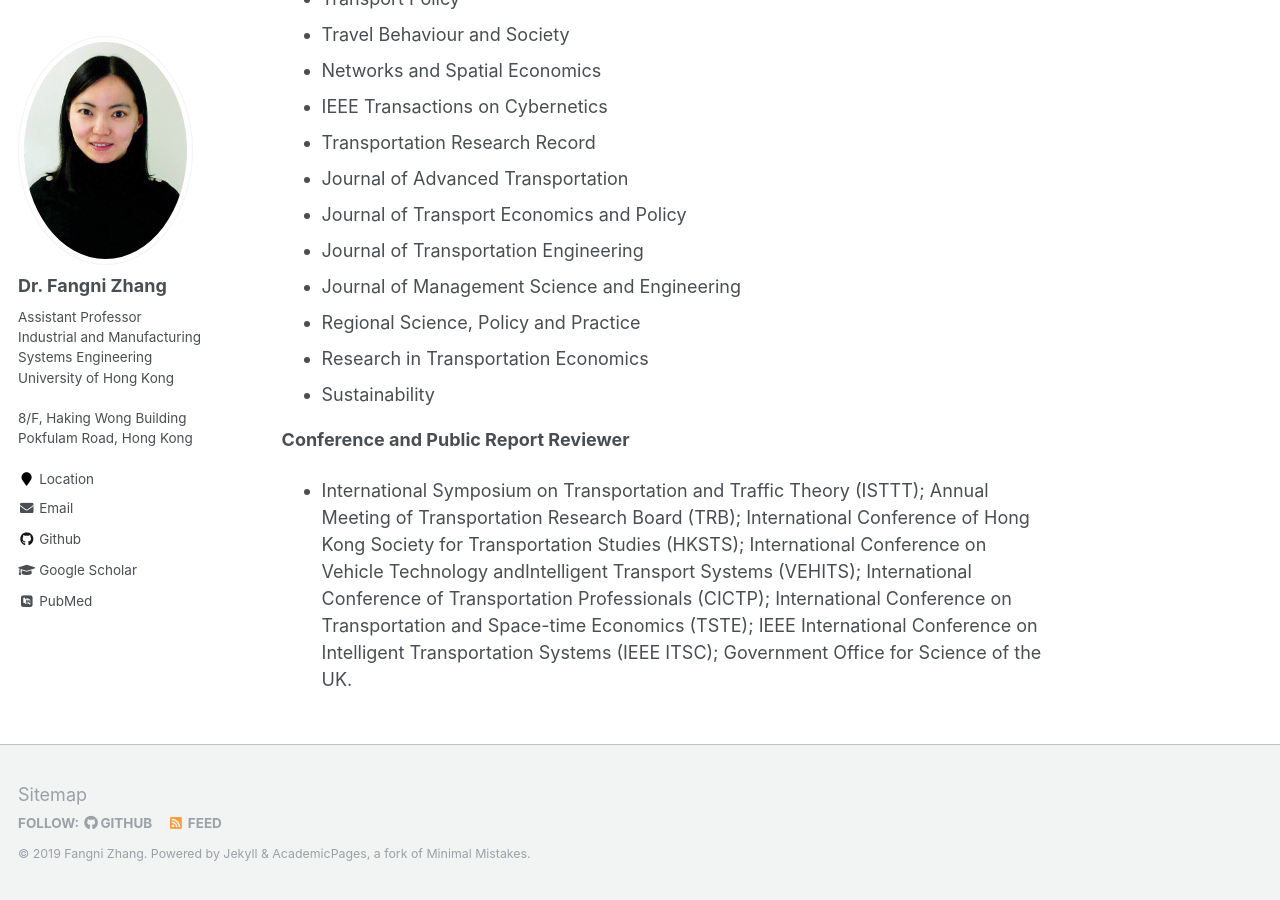
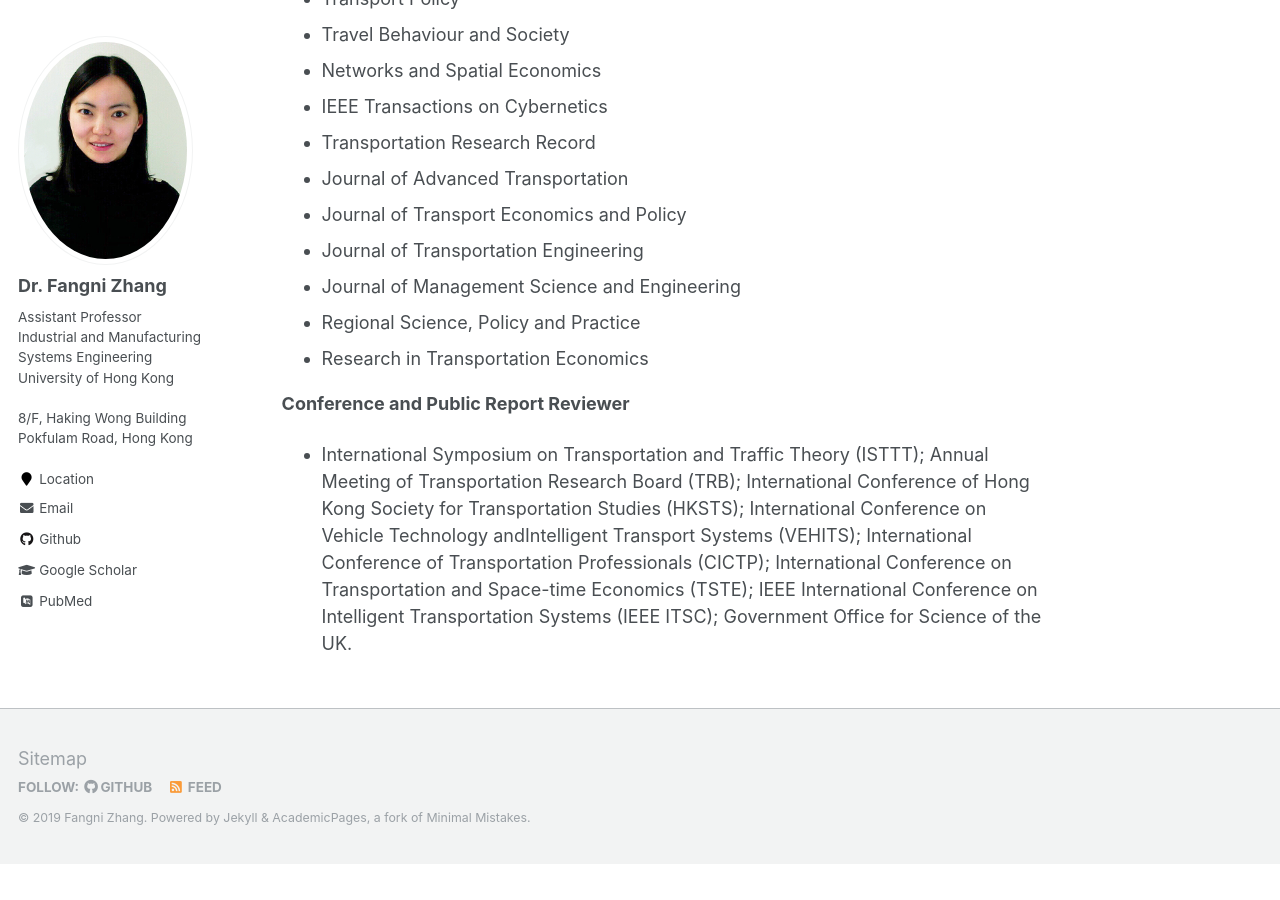
Before and after one commit to fangnizhang/fangnizhang.github.io, a Jekyll site: the page built from _pages/research.md, in a window 1280 px wide and 900 px high, scrolled down 2115 px. Built offline with Jekyll 4.4.1, drawn with Linux system fonts in a browser that asks for light colours; some web fonts are replaced; after the commit the page ends 2979 px from its top, so only the background shows below that.

Commit message:
Update research.md

```diff
--- a/_pages/research.md
+++ b/_pages/research.md
@@ -62,7 +62,6 @@ Academic services
 * Journal of Management Science and Engineering
 * Regional Science, Policy and Practice
 * Research in Transportation Economics
-* Sustainability
 
 **Conference and Public Report Reviewer**
 
```
